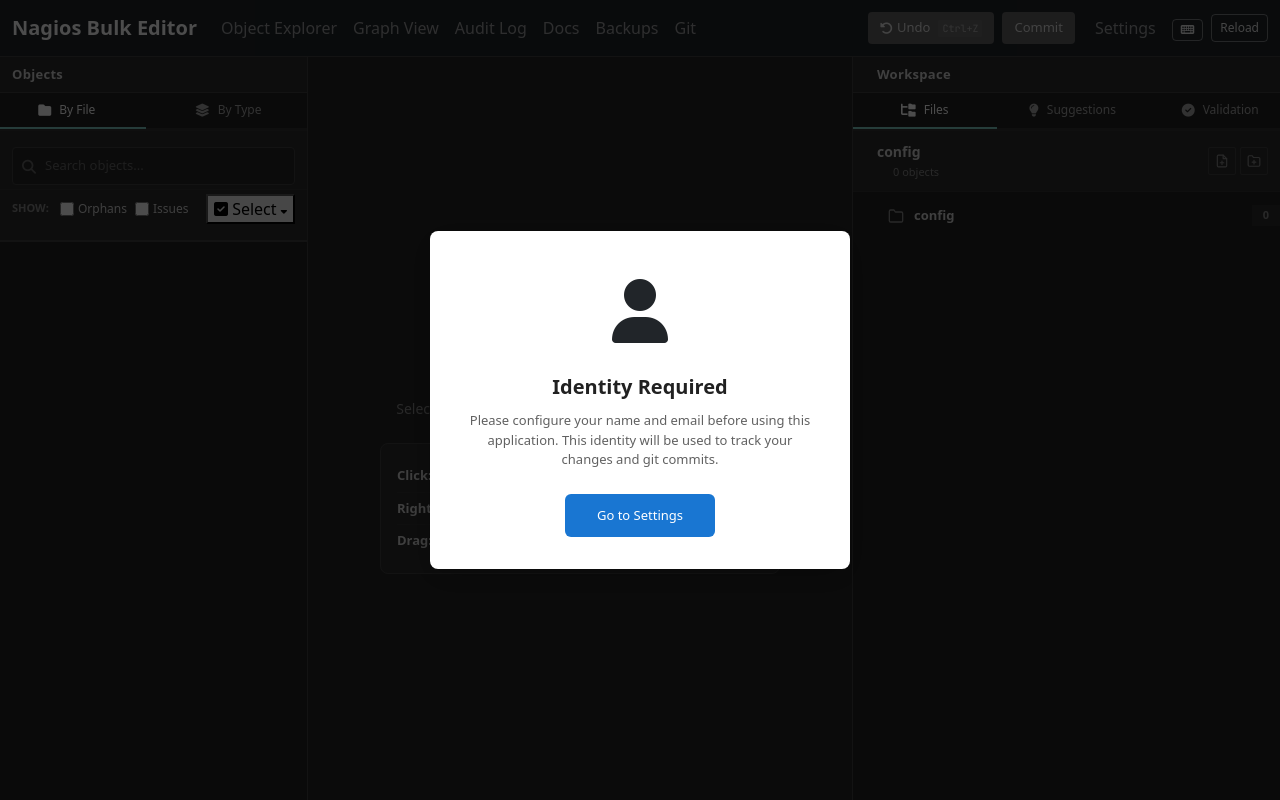
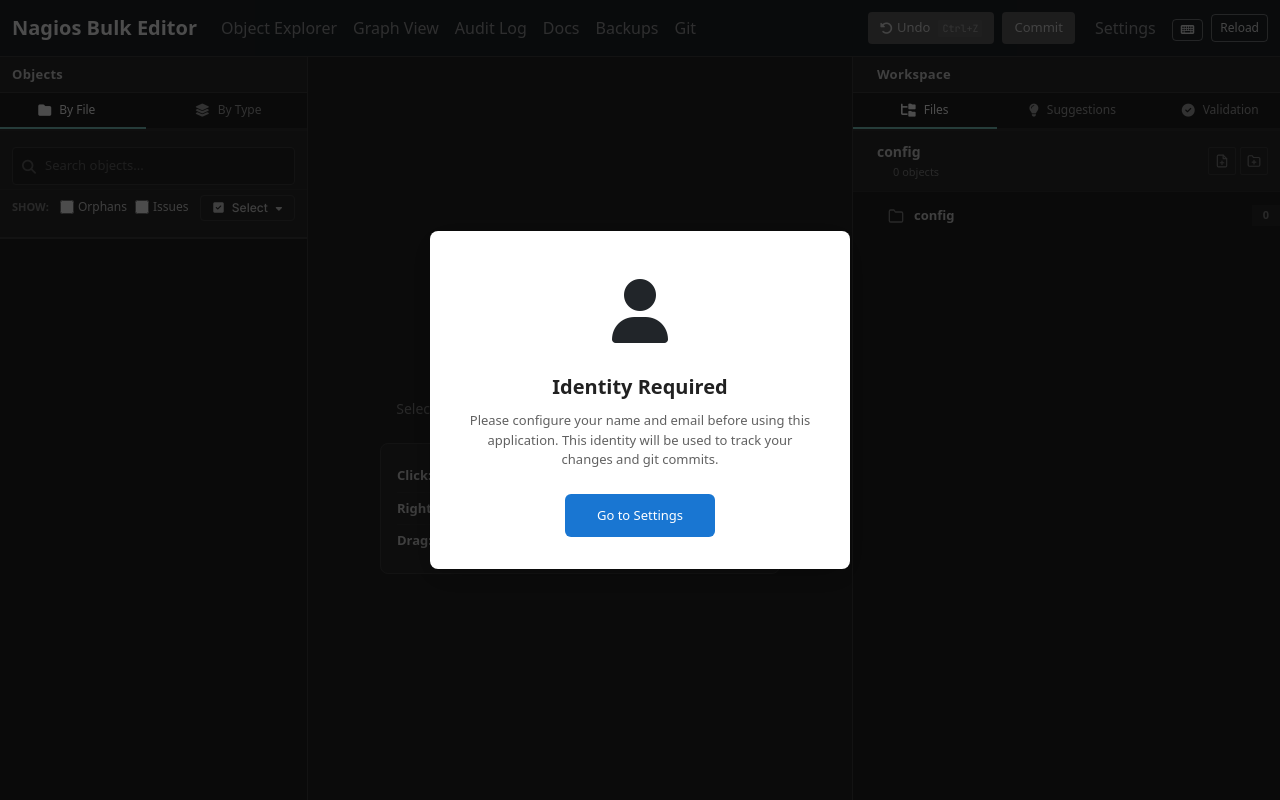
Before and after one commit to White-Rare-Bit/nagios-config-editor, a Python web app: template templates/explorer.html in a window 1280 px wide. Run offline with Jinja, Linux system fonts and the light colour scheme; the template is opened without the code that fills it, so the values that code supplies are empty.

Commit message:
refactor: migrate explorer action bar buttons to design system
Co-Authored-By: Claude Opus 4.6 <noreply@anthropic.com>

```diff
--- a/templates/explorer.html
+++ b/templates/explorer.html
@@ -41,7 +41,7 @@
                     <span id="issuesDesc">Issues</span>
                 </label>
                 <div class="actions-dropdown">
-                    <button class="actions-btn" data-action="toggleActionsMenu" aria-haspopup="true" aria-expanded="false" aria-controls="actionsMenu"><i class="fa-solid fa-check-square" aria-hidden="true"></i> Select <i class="fa-solid fa-caret-down actions-caret" aria-hidden="true"></i></button>
+                    <button class="nbe-btn nbe-btn--dark nbe-btn--sm actions-btn" data-action="toggleActionsMenu" aria-haspopup="true" aria-expanded="false" aria-controls="actionsMenu"><i class="fa-solid fa-check-square" aria-hidden="true"></i> Select <i class="fa-solid fa-caret-down actions-caret" aria-hidden="true"></i></button>
                     <div class="actions-menu" id="actionsMenu" role="menu" aria-label="Selection actions">
                         <button data-action="selectAllVisible" role="menuitem">Select all visible</button>
                         <button data-action="selectByType" role="menuitem">Select by type...</button>
@@ -192,7 +192,7 @@
         <div class="right-tab-content" id="validationTab">
             <div class="tab-header">
                 <span class="tab-header-title">Nagios Syntax Validation</span>
-                <button class="btn-refresh" data-action="runValidationFull">Run Validation</button>
+                <button class="nbe-btn nbe-btn--dark nbe-btn--info" data-action="runValidationFull">Run Validation</button>
             </div>
             <div class="tab-body" id="validationContent">
                 <div class="empty-state">
```
